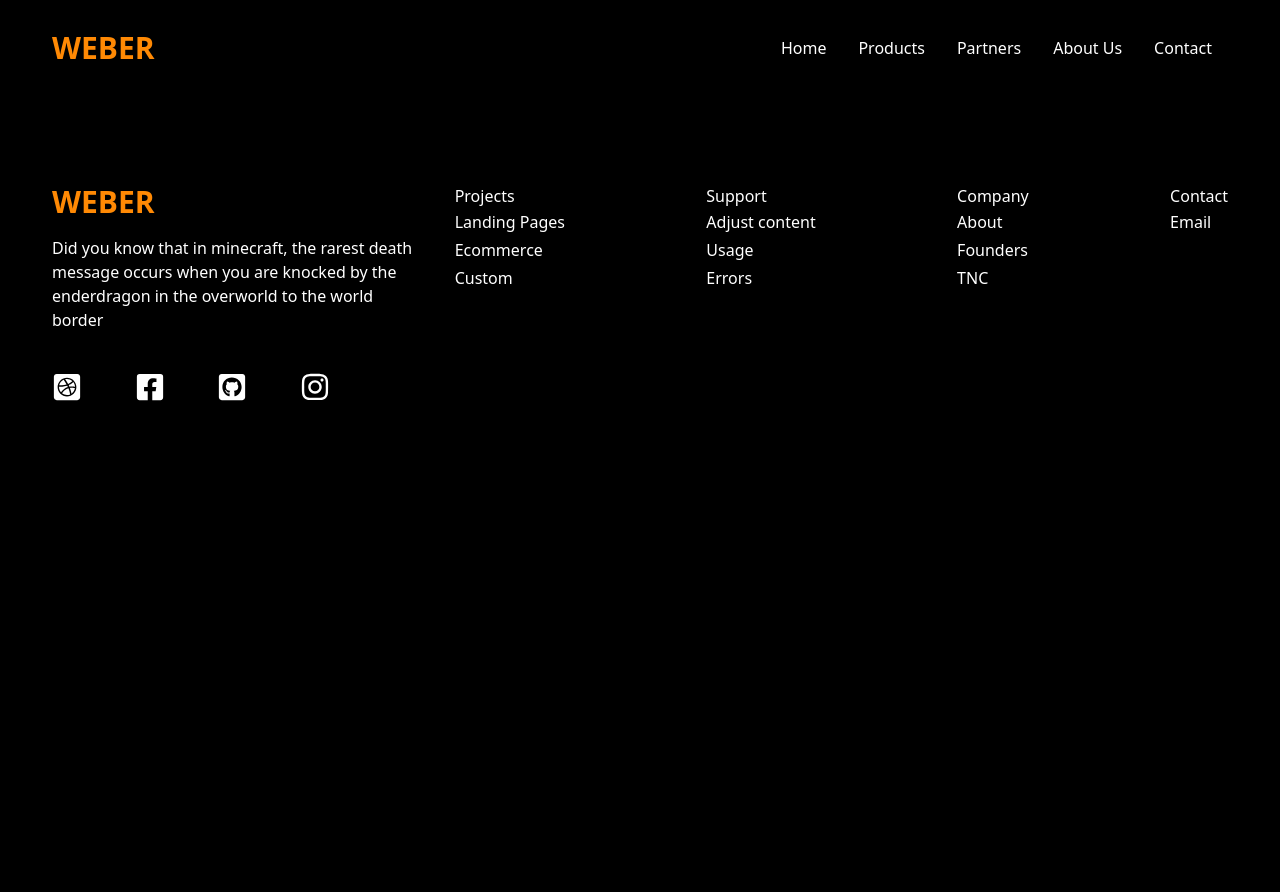
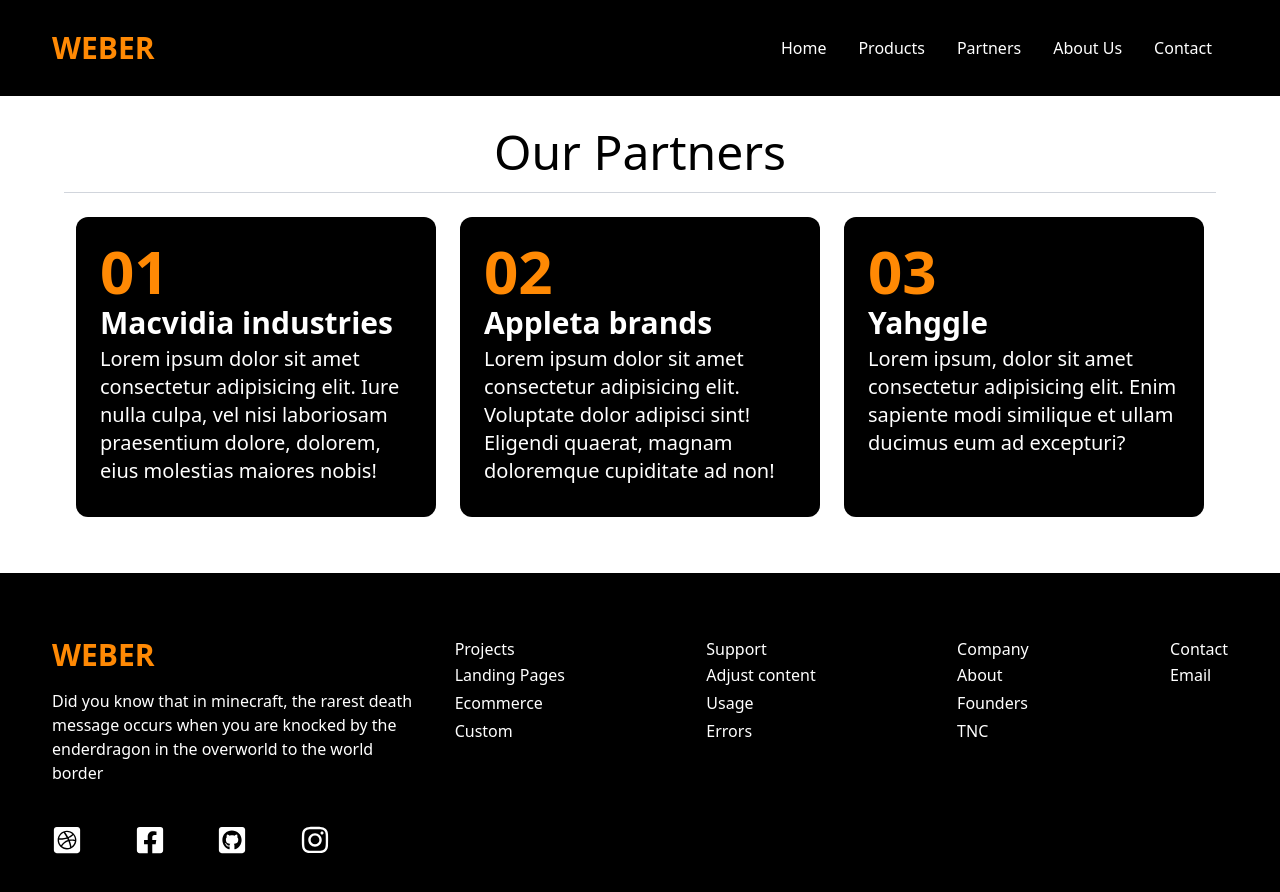
Before and after one commit to yoinkyteck-maker/webVisionSample, a React (Vite) app: page /Partners in a window 1280 px wide. Shown: the top 892 px of the page. Before the commit the page ends 800 px from the top, so only its background shows below. Built offline with nearby package versions, Linux system fonts and the light colour scheme.

Commit message:
added partners page

```diff
--- a/src/components/Partners.tsx
+++ b/src/components/Partners.tsx
@@ -1,5 +1,50 @@
 const Partners = () => {
-  return <div>Partners</div>;
+  return (
+    <div className="w-full bg-white pt-8 pb-12">
+      <div className="w-full max-w-300 h-12 mx-auto text-black text-center text-5xl font-extralight">
+        Our Partners
+      </div>
+      <hr className="border-t border-gray-300 mx-16 my-4" />
+
+      <div className="w-full max-w-300 flex flex-col lg:flex-row gap-6 mx-auto justify-center items-center py-2">
+        <PartnerCard
+          number="01"
+          company="Macvidia industries"
+          description="Lorem ipsum dolor sit amet consectetur adipisicing elit. Iure nulla culpa, vel nisi laboriosam praesentium dolore, dolorem, eius molestias maiores nobis!"
+        />
+        <PartnerCard
+          number="02"
+          company="Appleta brands"
+          description="Lorem ipsum dolor sit amet consectetur adipisicing elit. Voluptate dolor adipisci sint! Eligendi quaerat, magnam doloremque cupiditate ad non!"
+        />
+        <PartnerCard
+          number="03"
+          company="Yahggle"
+          description="Lorem ipsum, dolor sit amet consectetur adipisicing elit. Enim sapiente modi similique et ullam ducimus eum ad excepturi?"
+        />
+      </div>
+    </div>
+  );
+};
+
+interface partnerCardProps {
+  number: string;
+  company: string;
+  description: string;
+}
+
+const PartnerCard = (props: partnerCardProps) => {
+  return (
+    <div className="flex bg-black w-90 h-75 align-baseline pt-6 pb-6 rounded-xl px-6 flex-col items-baseline">
+      <h1 className="w-full text-left text-6xl font-bold text-orange-400">
+        {props.number}
+      </h1>
+      <h1 className="text-white font-bold text-3xl w-full text-left py-1">
+        {props.company}
+      </h1>
+      <p className="text-white font-light text-xl">{props.description}</p>
+    </div>
+  );
 };
 
 export default Partners;
```
